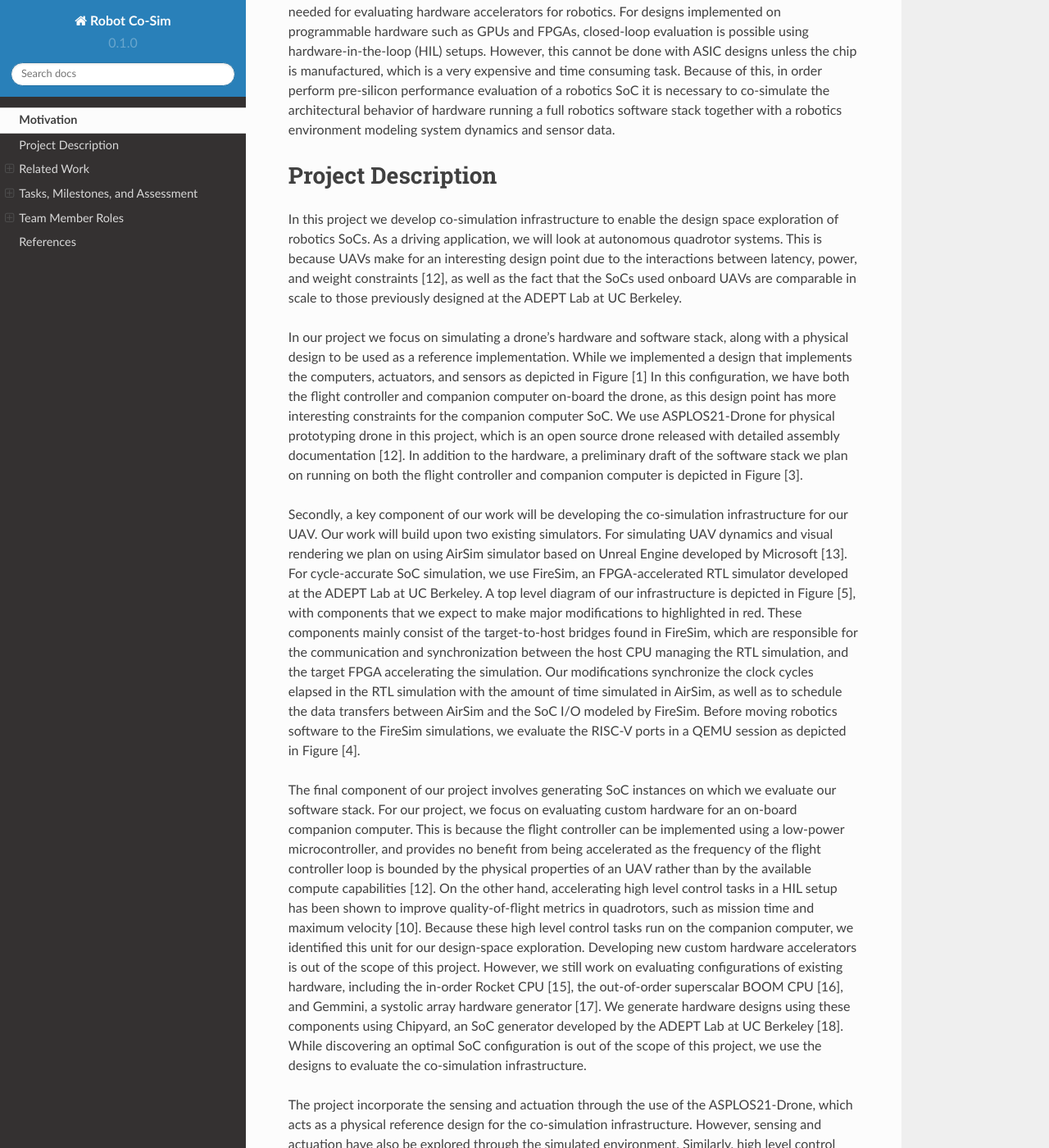
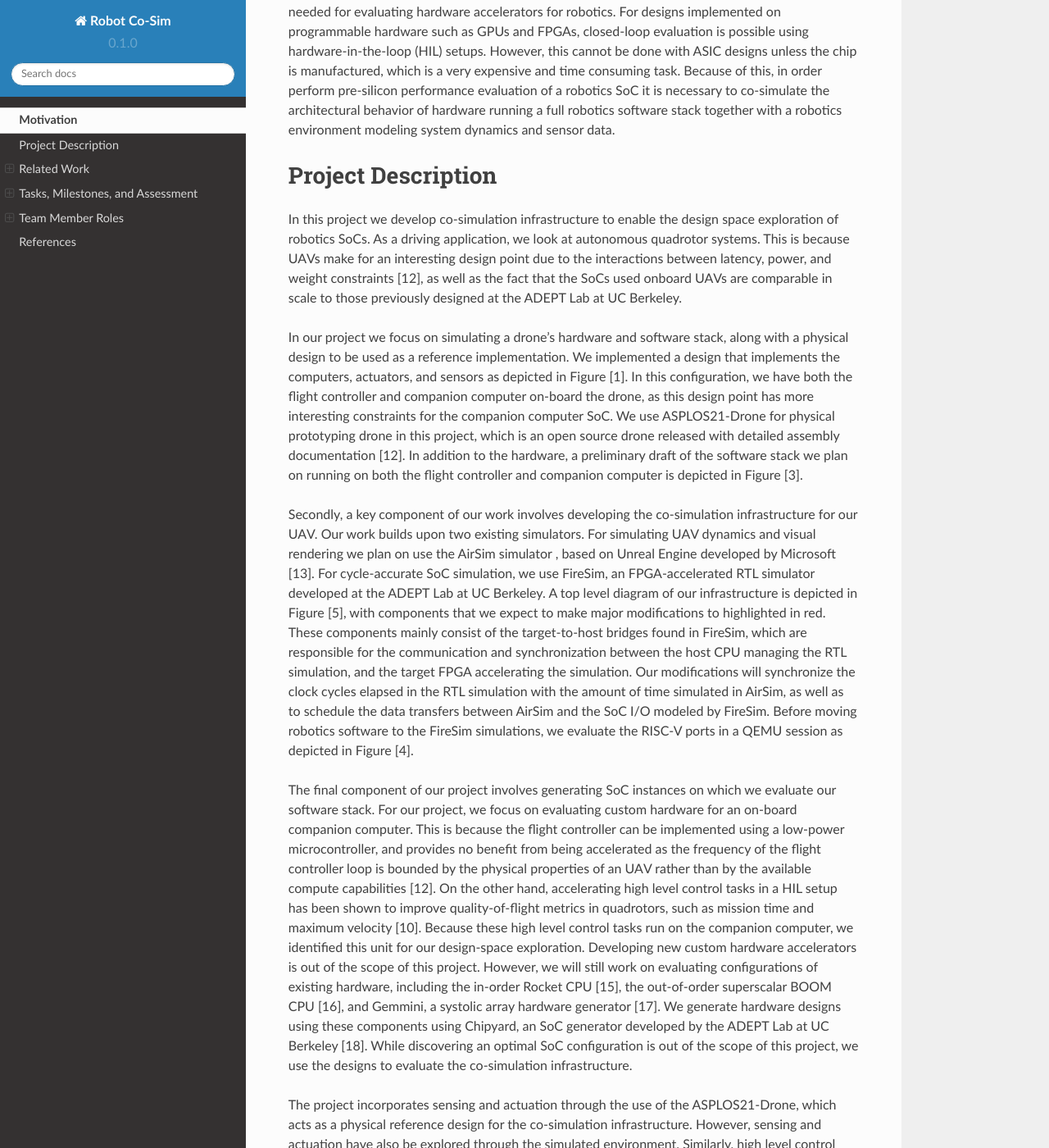
Before and after one commit to CobbledSteel/eecs206a-cosim, a Sphinx documentation site: the page built from docs/source/cosim.rst, in a window 1280 px wide and 1400 px high, scrolled down 829 px. Shown: the whole window at 82% size. Built offline with Sphinx 7.4.7 and the Read the Docs theme 2.0.0, drawn with Linux system fonts in a browser that asks for light colours; some of the changed text lies outside the part shown.

Commit message:
update tenses in the cosim main page

```diff
--- a/docs/source/cosim.rst
+++ b/docs/source/cosim.rst
@@ -54,7 +54,7 @@ Project Description
 
 In this project we develop co-simulation infrastructure to enable
 the design space exploration of robotics SoCs. As a driving application,
-we will look at autonomous quadrotor systems. This is because UAVs make
+we look at autonomous quadrotor systems. This is because UAVs make
 for an interesting design point due to the interactions between latency,
 power, and weight constraints [12], as well as the fact
 that the SoCs used onboard UAVs are comparable in scale to those
@@ -62,9 +62,9 @@ previously designed at the ADEPT Lab at UC Berkeley.
 
 In our project we focus on simulating a drone's hardware and software
 stack, along with a physical design to be used as a reference
-implementation. While we implemented a design that implements the computers,
+implementation. We implemented a design that implements the computers,
 actuators, and sensors as depicted in
-Figure [1] In this configuration, we have
+Figure [1]. In this configuration, we have
 both the flight controller and companion computer on-board the drone, as
 this design point has more interesting constraints for the companion
 computer SoC. We use ASPLOS21-Drone for physical prototyping drone in this project, which is an
@@ -74,11 +74,11 @@ of the software stack we plan on running on both the flight controller
 and companion computer is depicted in Figure [3].
 
 
-Secondly, a key component of our work will be developing the
-co-simulation infrastructure for our UAV. Our work will build upon two
+Secondly, a key component of our work involves developing the
+co-simulation infrastructure for our UAV. Our work builds upon two
 existing simulators. For simulating UAV dynamics and visual rendering we
-plan on using AirSim simulator
-based on Unreal Engine developed by Microsoft [13]. For
+plan on use the AirSim simulator
+, based on Unreal Engine developed by Microsoft [13]. For
 cycle-accurate SoC simulation, we use
 FireSim, an FPGA-accelerated RTL simulator developed
 at the ADEPT Lab at UC Berkeley. A top level diagram of our
@@ -116,7 +116,7 @@ ADEPT Lab at UC Berkeley [18]. While discovering an optimal SoC
 configuration is out of the scope of this project, we use the
 designs to evaluate the co-simulation infrastructure.
 
-The project incorporate the sensing and actuation through the use
+The project incorporates sensing and actuation through the use
 of the ASPLOS21-Drone, which acts as a physical reference design for
 the co-simulation infrastructure. However, sensing and actuation have also
 be explored through the simulated environment. Similarly, high
```
Also changed, not shown: other parts of docs/source/cosim.rst (+3 -3 lines).
